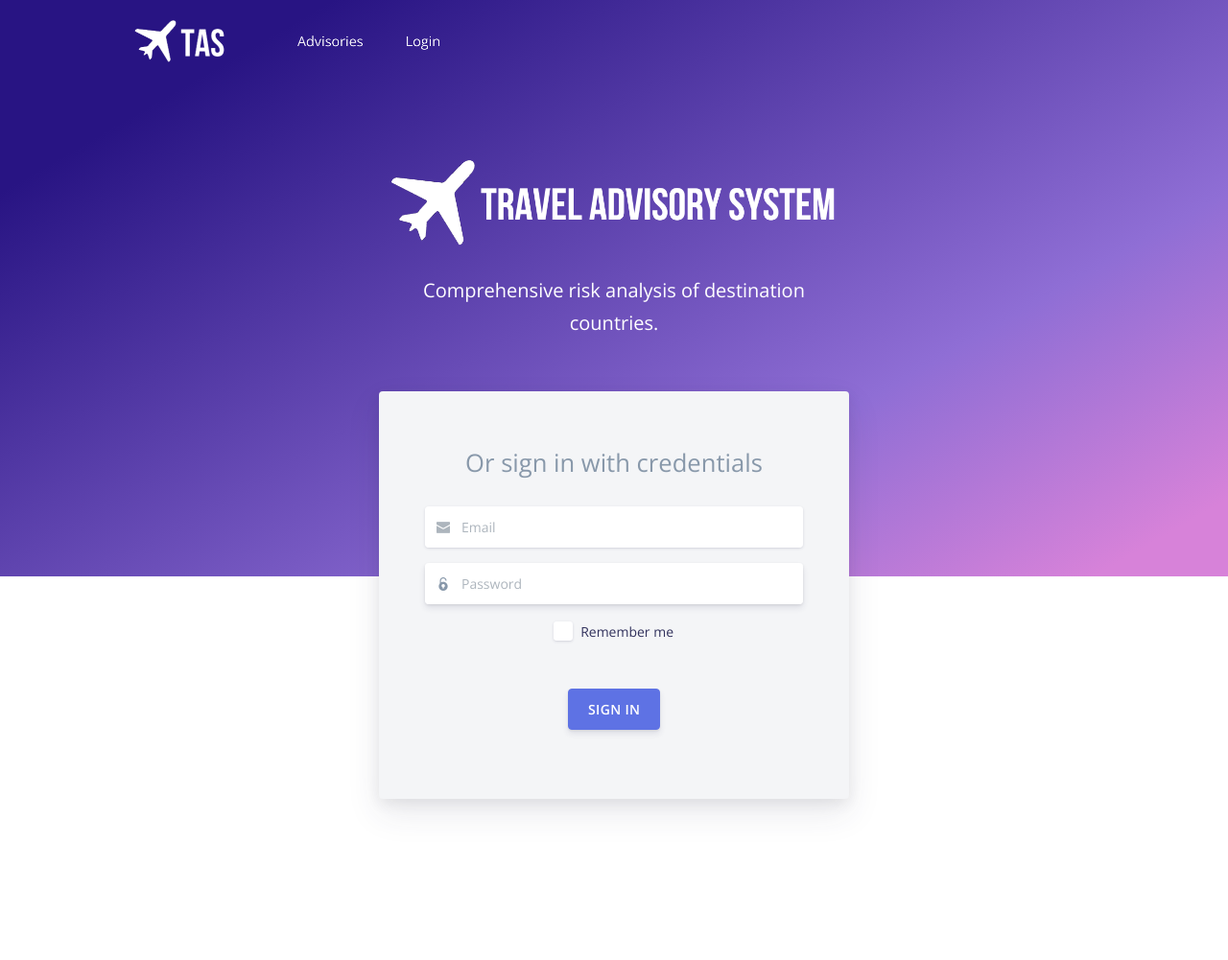
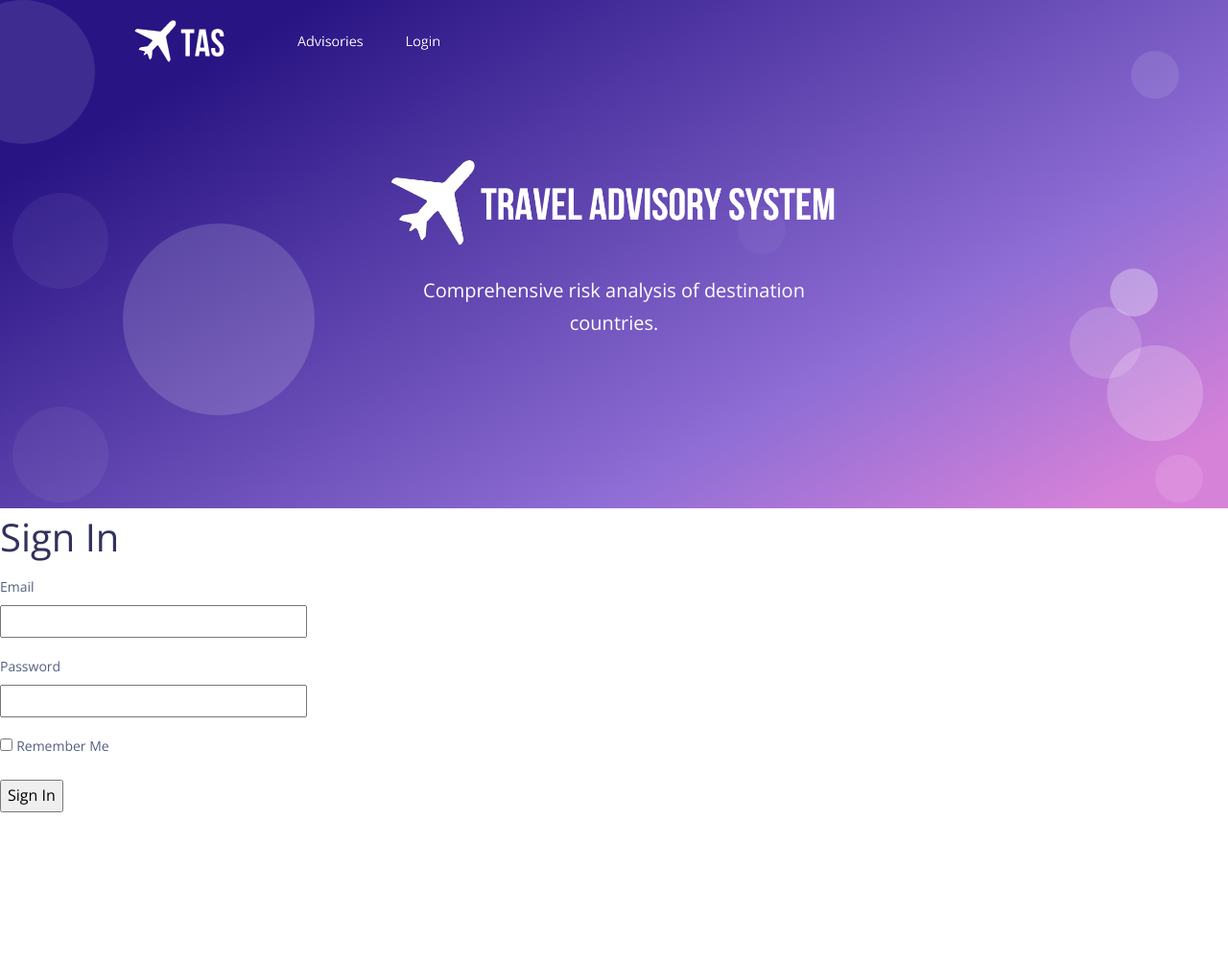
Before and after one commit to viper12358/Travel-Adisory-System, a Flask app: page /login.html in a window 1280 px wide. Shown: the whole page at 96% size. After the commit the page ends 847 px from the top, so only its background shows below. Run offline with Flask 2, Linux system fonts and the light colour scheme; parts of the project's set-up code (start-up, migrations or seed data) failed here and were passed over; some libraries are stand-ins or nearby versions.

Commit message:
new shits

```diff
--- a/app/forms.py
+++ b/app/forms.py
@@ -3,7 +3,7 @@ from wtforms import StringField, PasswordField, BooleanField, SubmitField
 from wtforms.validators import DataRequired
 
 class LoginForm(FlaskForm):
-    email = StringField('Email', validators=[DataRequired])
-    password = PasswordField('Password', validators=[DataRequired])
+    username = StringField('Email', validators=[DataRequired()])
+    password = PasswordField('Password', validators=[DataRequired()])
     remember_me = BooleanField('Remember Me')
-    submit = SubmitField('Sign in')
+    submit = SubmitField('Sign In')
--- a/app/routes.py
+++ b/app/routes.py
@@ -1,4 +1,4 @@
-from flask import render_template
+from flask import render_template, flash, redirect, url_for
 from app import app
 from app.forms import LoginForm
 
@@ -10,7 +10,10 @@ def index():
 
 # login field
 @app.route('/')
-@app.route('/login.html')
+@app.route('/login.html', methods=['GET','POST'])
 def login():
     form = LoginForm()
+    if form.validate_on_submit():
+        flash('Login requested for user {}'.format(form.username.data))
+        return redirect(url_for('index'))
     return render_template('login.html', form=form)
--- /dev/null
+++ b/app/templates/fakeIndex.html
@@ -0,0 +1,111 @@
+<!DOCTYPE html>
+<html lang="en">
+
+<head>
+  <meta charset="utf-8" />
+  <meta name="viewport" content="width=device-width, initial-scale=1, shrink-to-fit=no">
+  <link rel="apple-touch-icon" sizes="76x76" href="./static/img/apple-icon.png">
+  <link rel="icon" type="image/png" href="./static/img/favicon.png">
+  <title>
+    Travel Advisory System
+  </title>
+  <!--Fonts-->
+  <link href="https://fonts.googleapis.com/css?family=Open+Sans:300,400,600,700" rel="stylesheet">
+  <link href="https://use.fontawesome.com/releases/v5.0.6/css/all.css" rel="stylesheet">
+  <link href="./static/css/nucleo-icons.css" rel="stylesheet" />
+  <link href="./static/css/nucleo-svg.css" rel="stylesheet" />
+  <link href="./static/css/font-awesome.css" rel="stylesheet" />
+  <link href="./static/css/nucleo-svg.css" rel="stylesheet" />
+  <!-- CSS Files -->
+  <link href="./static/css/argon-design-system.css?v=1.2.0" rel="stylesheet" />
+  <style>
+    .center {
+      margin: auto;
+      width: 40%;
+      border: 3px solid #73AD21;
+      padding: 10px;
+    }
+  </style>
+</head>
+
+<body class="index-page">
+  <!-- Navbar -->
+  <nav id="navbar-main" class="navbar navbar-main navbar-expand-lg navbar-transparent navbar-light headroom">
+    <div class="container">
+      <a class="navbar-brand mr-lg-5" href="./index.html">
+        <img src="./static/img/LogoSmall.png" style="height: 50px;">
+      </a>
+      <button class="navbar-toggler" type="button" data-toggle="collapse" data-target="#navbar_global" aria-controls="navbar_global" aria-expanded="false" aria-label="Toggle navigation">
+        <span class="navbar-toggler-icon"></span>
+      </button>
+      <div class="navbar-collapse collapse" id="navbar_global">
+        <ul class="navbar-nav navbar-nav-hover align-items-lg-center">
+          <li class="nav-item dropdown">
+            <a href="#" class="nav-link" data-toggle="dropdown" href="#" role="button">
+              <i class="ni ni-ui-04 d-lg-none"></i>
+              <span class="nav-link-inner--text">Advisories</span>
+            </a>
+          <li class="nav-item dropdown">
+            <a href="#" class="nav-link" data-toggle="dropdown" href="#" role="button" onclick="window.location.href = './login.html'">
+              <i class="ni ni-collection d-lg-none"></i>
+                  <span class="nav-link-inner--text">Login</span>
+            </a>
+          </li>
+        </ul>
+      </div>
+    </div>
+  </nav>
+  <!-- End Navbar -->
+  <div class="wrapper">
+    <div class="section section-hero section-shaped">
+      <div class="shape shape-style-1 shape-primary">
+        <span class="span-150"></span>
+        <span class="span-50"></span>
+        <span class="span-50"></span>
+        <span class="span-75"></span>
+        <span class="span-100"></span>
+        <span class="span-75"></span>
+        <span class="span-50"></span>
+        <span class="span-100"></span>
+        <span class="span-50"></span>
+        <span class="span-100"></span>
+      </div>
+      <div class="page-header">
+        <div class="container shape-container d-flex align-items-center py-lg">
+          <div class="col px-0">
+            <div class="row align-items-center justify-content-center">
+              <div class="col-lg-6 text-center">
+                <img src="./static/img/logo.png" style="width: 500px;" class="img-fluid">
+                <p class="lead text-white">Comprehensive risk analysis of destination countries.</p>
+              </div>
+            </div>
+          </div>
+        </div>
+      </div>
+    </div>
+        {% with messages = get_flashed_messages() %}
+        {% if messages %}
+        <ul>
+            {% for message in messages %}
+            <li>{{ message }}</li>
+            {% endfor %}
+        </ul>
+        {% endif %}
+        {% endwith %}
+        {% block content %}{% endblock %}
+
+  <!--   JS Files   -->
+  <script src="./static/js/core/jquery.min.js" type="text/javascript"></script>
+  <script src="./static/js/core/popper.min.js" type="text/javascript"></script>
+  <script src="./static/js/core/bootstrap.min.js" type="text/javascript"></script>
+  <script src="./static/js/plugins/perfect-scrollbar.jquery.min.js"></script>
+  <script src="./static/js/plugins/bootstrap-switch.js"></script>
+  <script src="./static/js/plugins/nouislider.min.js" type="text/javascript"></script>
+  <script src="./static/js/plugins/moment.min.js"></script>
+  <script src="./static/js/plugins/datetimepicker.js" type="text/javascript"></script>
+  <script src="./static/js/plugins/bootstrap-datepicker.min.js"></script>
+  <script src="https://maps.googleapis.com/maps/api/js?key=YOUR_KEY_HERE"></script>
+  <script src="./static/js/argon-design-system.min.js?v=1.2.0" type="text/javascript"></script>
+</body>
+
+</html>
--- a/app/templates/login.html
+++ b/app/templates/login.html
@@ -1,149 +1,26 @@
-<!DOCTYPE html>
-<html lang="en">
+{% extends "fakeIndex.html" %}
 
-<head>
-  <meta charset="utf-8" />
-  <meta name="viewport" content="width=device-width, initial-scale=1, shrink-to-fit=no">
-  <link rel="apple-touch-icon" sizes="76x76" href="./static/img/apple-icon.png">
-  <link rel="icon" type="image/png" href="./static/img/favicon.png">
-  <title>
-    Travel Advisory System
-  </title>
-  <!--Fonts-->
-  <link href="https://fonts.googleapis.com/css?family=Open+Sans:300,400,600,700" rel="stylesheet">
-  <link href="https://use.fontawesome.com/releases/v5.0.6/css/all.css" rel="stylesheet">
-  <link href="./static/css/nucleo-icons.css" rel="stylesheet" />
-  <link href="./static/css/nucleo-svg.css" rel="stylesheet" />
-  <link href="./static/css/font-awesome.css" rel="stylesheet" />
-  <link href="./static/css/nucleo-svg.css" rel="stylesheet" />
-  <!-- CSS Files -->
-  <link href="./static/css/argon-design-system.css?v=1.2.0" rel="stylesheet" />
-  <style>
-    .center {
-      margin: auto;
-      width: 40%;
-      border: 3px solid #73AD21;
-      padding: 10px;
-    }
-  </style>
-</head>
-
-<body class="index-page">
-  <!-- Navbar -->
-  <nav id="navbar-main" class="navbar navbar-main navbar-expand-lg navbar-transparent navbar-light headroom">
-    <div class="container">
-      <a class="navbar-brand mr-lg-5" href="./index.html">
-        <img src="./static/img/LogoSmall.png" style="height: 50px;">
-      </a>
-      <button class="navbar-toggler" type="button" data-toggle="collapse" data-target="#navbar_global" aria-controls="navbar_global" aria-expanded="false" aria-label="Toggle navigation">
-        <span class="navbar-toggler-icon"></span>
-      </button>
-      <div class="navbar-collapse collapse" id="navbar_global">
-        <ul class="navbar-nav navbar-nav-hover align-items-lg-center">
-          <li class="nav-item dropdown">
-            <a href="#" class="nav-link" data-toggle="dropdown" href="#" role="button">
-              <i class="ni ni-ui-04 d-lg-none"></i>
-              <span class="nav-link-inner--text">Advisories</span>
-            </a>
-          <li class="nav-item dropdown">
-            <a href="#" class="nav-link" data-toggle="dropdown" href="#" role="button">
-              <i class="ni ni-collection d-lg-none"></i>
-              <span class="nav-link-inner--text">Login</span>
-            </a>
-          </li>
-        </ul>
-      </div>
-    </div>
-  </nav>
-  <!-- End Navbar -->
-  <div class="wrapper" style="overflow:hidden;">
-    <div class="section section-hero section-shaped">
-      <div class="shape  shape-primary" style="height: 60%;">
-        <span class="span-150"></span>
-        <span class="span-50"></span>
-        <span class="span-50"></span>
-        <span class="span-75"></span>
-        <span class="span-100"></span>
-        <span class="span-75"></span>
-        <span class="span-50"></span>
-        <span class="span-100"></span>
-        <span class="span-50"></span>
-        <span class="span-100"></span>
-      </div>
-
-
-      <div class="page-header">
-        <div class="container shape-container d-flex align-items-center py-lg">
-          <div class="col px-0">
-            <div class="row align-items-center justify-content-center">
-              <div class="col-lg-6 text-center">
-                <img src="./static/img/logo.png" style="width: 500px;" class="img-fluid">
-                <p class="lead text-white">Comprehensive risk analysis of destination countries.</p>
-                <div class="section section-components pb-0" id="section-components">
-                        <h2>
-                          <br>
-
-                            <div class="card bg-secondary shadow border-0 justify-content-center" style="margin-top:-15%;">
-                          <div class="card-body px-md-5 py-md-5">
-                            <div class="text-center text-muted mb-4">
-                              <small>Or sign in with credentials</small>
-                            </div>
-                            <form role="form">
-                              <div class="form-group mb-3">
-                                <div class="input-group input-group-alternative">
-                                  <div class="input-group-prepend">
-                                    <span class="input-group-text"><i class="ni ni-email-83"></i></span>
-                                  </div>
-                                  <input class="form-control" placeholder="Email" type="email">
-                                </div>
-                              </div>
-                              <div class="form-group focused">
-                                <div class="input-group input-group-alternative">
-                                  <div class="input-group-prepend">
-                                    <span class="input-group-text"><i class="ni ni-lock-circle-open"></i></span>
-                                  </div>
-                                  <input class="form-control" placeholder="Password" type="password"}>
-                                </div>
-                              </div>
-                              <div class="custom-control custom-control-alternative custom-checkbox">
-                                <input class="custom-control-input" id=" customCheckLogin" type="checkbox">
-                                <label class="custom-control-label" for=" customCheckLogin"><span>Remember me</span></label>
-                              </div>
-                              <div class="text-center">
-                                <button type="submit" method="post" class="btn btn-primary my-4" nonvalidate>Sign in</button>
-                                  </div>
-                                </form>
-                              </div>
-                            </div>
-                            </div>
-                          </div>
-                        </h2>
-                        </div>
-
-
-
-              </div>
-            </div>
-          </div>
-        </div>
-      </div>
-    </div>
-  </div>
-
-
-
-  <!--   JS Files   -->
-  <script src="./static/js/core/jquery.min.js" type="text/javascript"></script>
-  <script src="./static/js/core/popper.min.js" type="text/javascrip`t"></script>
-  <script src="./static/js/core/bootstrap.min.js" type="text/javascript"></script>
-  <script src="./static/js/plugins/perfect-scrollbar.jquery.min.js"></script>
-  <script src="./static/js/plugins/bootstrap-switch.js"></script>
-  <script src="./static/js/plugins/nouislider.min.js" type="text/javascript"></script>
-  <script src="./static/js/plugins/moment.min.js"></script>
-  <script src="./static/js/plugins/datetimepicker.js" type="text/javascript"></script>
-  <script src="./static/js/plugins/bootstrap-datepicker.min.js"></script>
-  <script src="https://maps.googleapis.com/maps/api/js?key=YOUR_KEY_HERE"></script>
-  <script src="./static/js/argon-design-system.min.js?v=1.2.0" type="text/javascript"></script>
-</body>
-
-</html>
+{% block content %}
+    <h1>Sign In</h1>
+    <form action="" method="post" novalidate>
+        {{ form.hidden_tag() }}
+        <p>
+            {{ form.username.label }}<br>
+            {{ form.username(size=32) }}<br>
+            <!-- loop to check for error, this message will appear if you have empty email -->
+            {% for error in form.username.errors %}
+            <span style="color: red;">[{{ error }}]</span>
+            {% endfor %}
+        </p>
+        <p>
+            {{ form.password.label }}<br>
+            {{ form.password(size=32) }}<br>
+            <!-- loop to check for error, this message will appear if you have empty password -->
+            {% for error in form.password.errors %}
+            <span style="color: red;">[{{ error }}]</span>
+            {% endfor %}
+        </p>
+        <p>{{ form.remember_me() }} {{ form.remember_me.label }}</p>
+        <p>{{ form.submit() }}</p>
+    </form>
+{% endblock %}
```
Also changed, not shown: config.py (line endings or trailing spaces), tas.py (line endings or trailing spaces).
